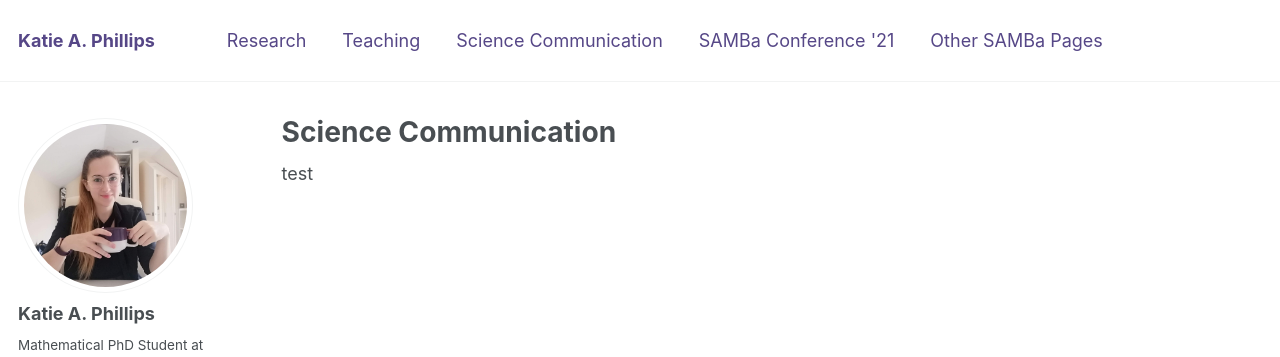
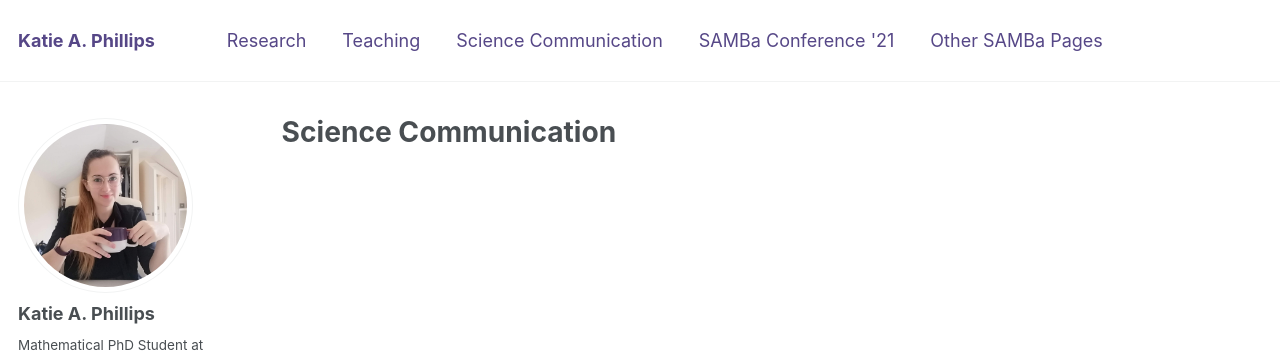
Before and after one commit to kap39/kap39.github.io, a Jekyll site: the page built from _pages/SciComm.html, in a window 1280 px wide. Shown: the top 357 px of the page. Built offline with Jekyll 4.4.1, drawn with Linux system fonts in a browser that asks for light colours.

Commit message:
Update SciComm.html

```diff
--- a/_pages/SciComm.html
+++ b/_pages/SciComm.html
@@ -5,9 +5,7 @@
 author_profile: true
 ---
 
-test
 {% include base_path %}
-
-{% for post in site.communication reversed %}
+{% for post in site.communication %}
   {% include archive-single.html %}
 {% endfor %}
```
